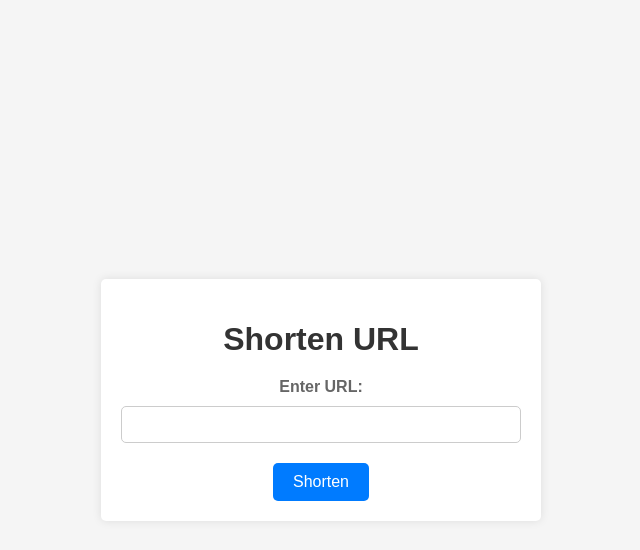
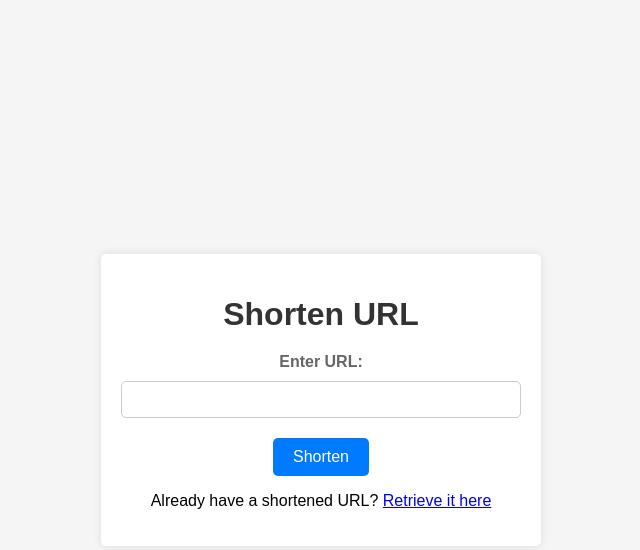
Before and after one commit to Abhi19990628/FULL---URL-SHORTENER--PROJECT-, a Django app: page /shorten/ in a window 1280 px wide. Shown: the top 550 px of the page, without its empty margins (319-959 px from the left). Run offline with Django 5.2, Linux system fonts and the light colour scheme.

Commit message:
original urls working

```diff
--- a/shortener/templates/retrieve_url.html
+++ b/shortener/templates/retrieve_url.html
@@ -15,5 +15,11 @@
         <input type="text" id="short_url" name="short_url" required>
         <button type="submit">Retrieve</button>
     </form>
+    {% if original_url %}
+    <p>Original URL: <a href="{{ original_url }}">{{ original_url }}</a></p>
+    {% endif %}
+    {% if error_message %}
+    <p>{{ error_message }}</p>
+    {% endif %}
 </body>
 </html>
--- a/shortener/templates/shorten_url.html
+++ b/shortener/templates/shorten_url.html
@@ -72,6 +72,7 @@
             <input type="url" id="original_url" name="original_url" required>
             <button type="submit">Shorten</button>
         </form>
+        <p>Already have a shortened URL? <a href="{% url 'retrieve_url' %}">Retrieve it here</a></p> <!-- This line adds the link -->
     </div>
 </body>
 </html>
--- a/shortener/utils.py
+++ b/shortener/utils.py
@@ -4,5 +4,5 @@
 def generate_short_url():
     # Generate a random string of alphanumeric characters for the short URL
     characters = string.ascii_letters + string.digits
-    short_url = ''.join(random.choice(characters) for _ in range(6))  # Adjust the length as needed
+    short_url = ''.join(random.choice(characters) for _ in range(6))  # Adjust the length as needed # Adjust the length as needed
     return short_url
--- a/shortener/views.py
+++ b/shortener/views.py
@@ -96,6 +96,8 @@
 
 
 
+
+
 def retrieve_url(request):
     if request.method == 'POST':
         short_url = request.POST.get('short_url')
@@ -104,21 +106,20 @@
             original_url = url_object.original_url
             return render(request, 'retrieve_url.html', {'original_url': original_url})
         except URL.DoesNotExist:
-            return render(request, 'retrieve_url.html', {'error_message': 'Shortened URL not found'})
+            # Handle case where the short URL is not found
+            error_message = 'Shortened URL not found'
+            return render(request, 'retrieve_url.html', {'error_message': error_message})
     else:
         return render(request, 'retrieve_url.html')
 
 
-
-
 def redirect_original(request, short_url):
     try:
-        url_object = URL.objects.get(short_url=short_url)
-        original_url = url_object.original_url
-        return redirect(original_url)
+        url_obj = URL.objects.get(short_url=short_url)
+        return redirect(url_obj.original_url)
     except URL.DoesNotExist:
-        # Handle case where the short URL does not exist
-        return redirect('error_page')  # Redirect to a custom error page
+        # Handle case where the short URL is not found
+        return render(request, 'error.html', {'error_message': 'Shortened URL not found'})
 
 def login_view(request):
     if request.method == 'POST':
--- a/url_shortener/settings.py
+++ b/url_shortener/settings.py
@@ -10,6 +10,7 @@
 https://docs.djangoproject.com/en/5.0/ref/settings/
 """
 
+import os
 from pathlib import Path
 
 # Build paths inside the project like this: BASE_DIR / 'subdir'.
@@ -62,7 +63,7 @@
 TEMPLATES = [
     {
         'BACKEND': 'django.template.backends.django.DjangoTemplates',
-        'DIRS': [],
+        'DIRS': [os.path.join(BASE_DIR, 'templates')],
         'APP_DIRS': True,
         'OPTIONS': {
             'context_processors': [
--- a/url_shortener/urls.py
+++ b/url_shortener/urls.py
@@ -19,5 +19,5 @@
 
 urlpatterns = [
     path('admin/', admin.site.urls),
-     path('', include('shortener.urls'))
+    path('', include('shortener.urls'))
 ]
```
Also changed, not shown: shortener/templates/shortened_url.html (+15 -1 lines), db.sqlite3.
